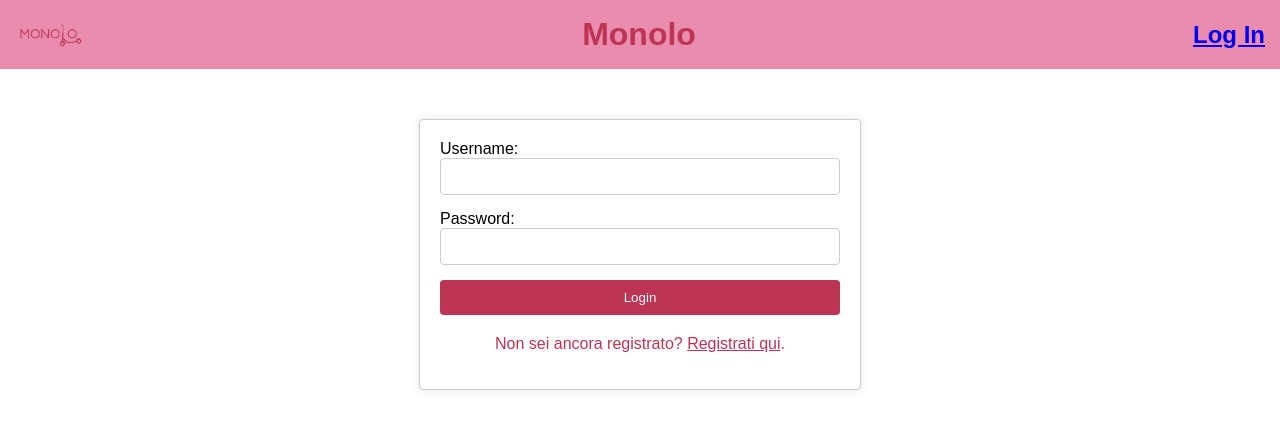
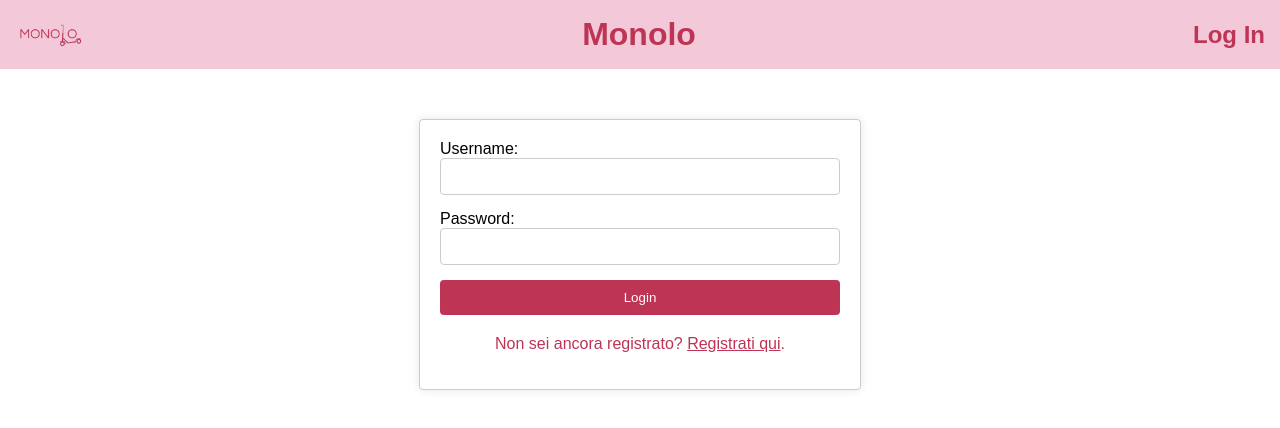
Before and after one commit to VES-TEO/MonoLo, a plain HTML site: page user_monolo/login.html in a window 1280 px wide. Drawn offline with Linux system fonts and the light colour scheme.

Commit message:
Update login.html

```diff
--- a/user_monolo/login.html
+++ b/user_monolo/login.html
@@ -14,7 +14,7 @@
         }
 
         header {
-            background-color: #E98CAE;
+            background-color: #F3C9D9;
             padding: 15px;
             display: flex;
             justify-content: space-between;
@@ -27,11 +27,12 @@
             height: auto;
         }
 
-        header h1, .login-link a {
+        header h1, a {
             margin: 0;
             flex-grow: 1;
             text-align: center;
             color: #BE3455;
+            text-decoration: none;
         }
 
         header h2 {
```
